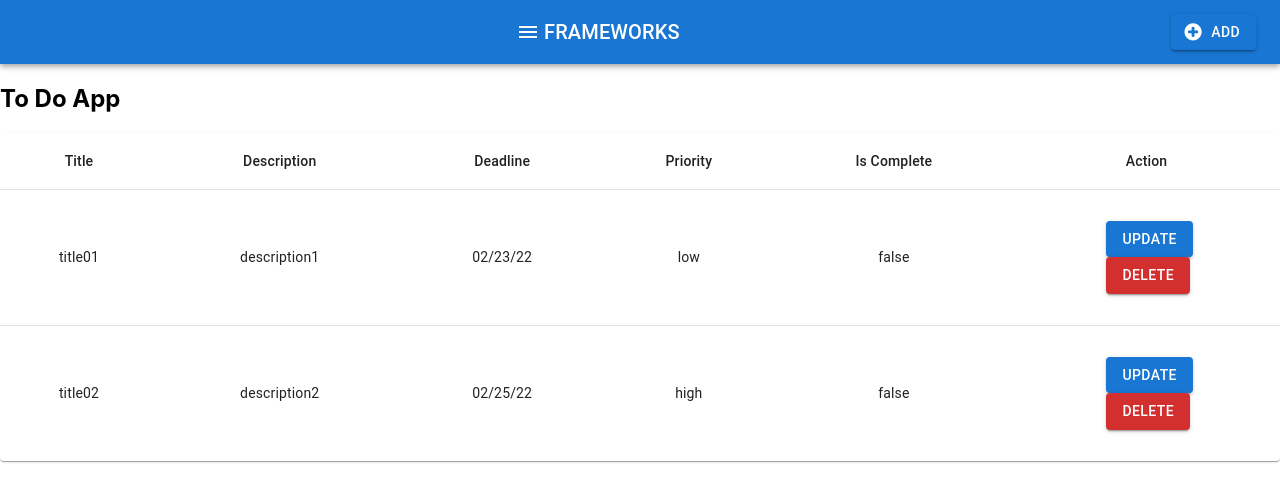
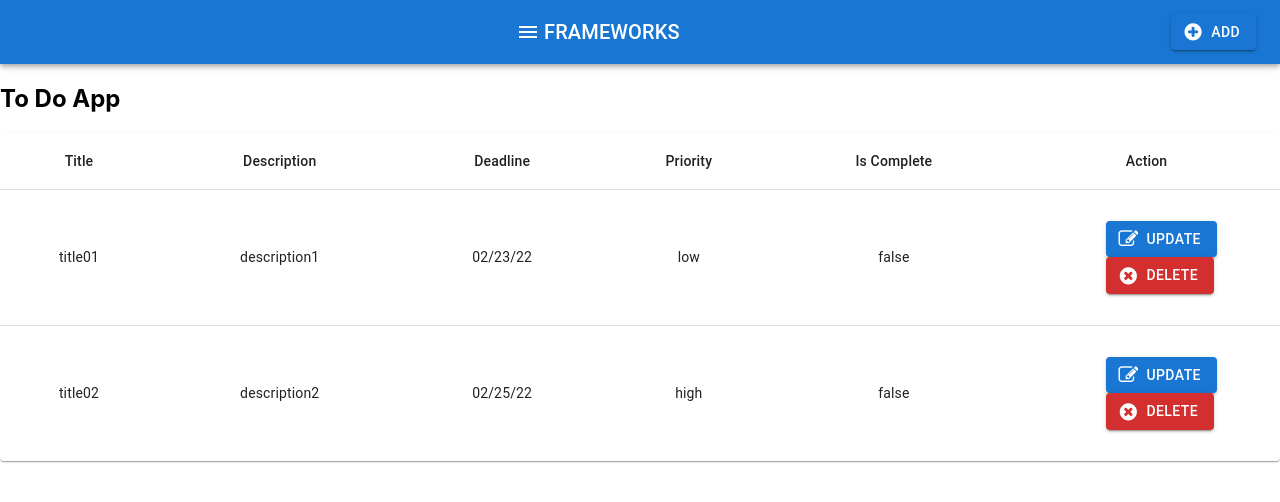
Before and after one commit to lat71/to-do-app, a React (Create React App) app: page / in a window 1280 px wide. Shown: the top 502 px of the page. Built offline with nearby package versions, Linux system fonts and the light colour scheme.

Commit message:
Added font-awesome icons to buttons under action

```diff
--- a/src/App.js
+++ b/src/App.js
@@ -1,5 +1,6 @@
 import ButtonAppBar from "./components/ButtonAppBar";
 import TasksTable from "./components/TasksTable";
+import "font-awesome/css/font-awesome.css";
 
 function App() {
   return (
--- a/src/components/ButtonAppBar.js
+++ b/src/components/ButtonAppBar.js
@@ -7,7 +7,6 @@ import Button from '@mui/material/Button';
 import Icon from '@mui/material/Icon';
 import IconButton from '@mui/material/IconButton';
 import MenuIcon from '@mui/icons-material/Menu';
-import "font-awesome/css/font-awesome.css";
 
 export default function ButtonAppBar() {
 
--- a/src/components/Task.js
+++ b/src/components/Task.js
@@ -1,6 +1,7 @@
 import TableCell from '@mui/material/TableCell';
 import TableRow from '@mui/material/TableRow';
 import Button from '@mui/material/Button';
+import Icon from '@mui/material/Icon';
 
 export default function Task({ task }) {
 
@@ -15,8 +16,8 @@ export default function Task({ task }) {
         <TableCell align="center">{task.isComplete}</TableCell>
         <TableCell align="center">
             <div className="container">
-                <Button variant="contained" color="primary">Update</Button>
-                <Button variant="contained" color="error">Delete</Button>
+                <Button variant="contained" color="primary" startIcon={<Icon className={"fa fa-edit"} />}>Update</Button>
+                <Button variant="contained" color="error" startIcon={<Icon className={"fa fa-times-circle"} />}>Delete</Button>
             </div>
         </TableCell>
         </TableRow>
```
